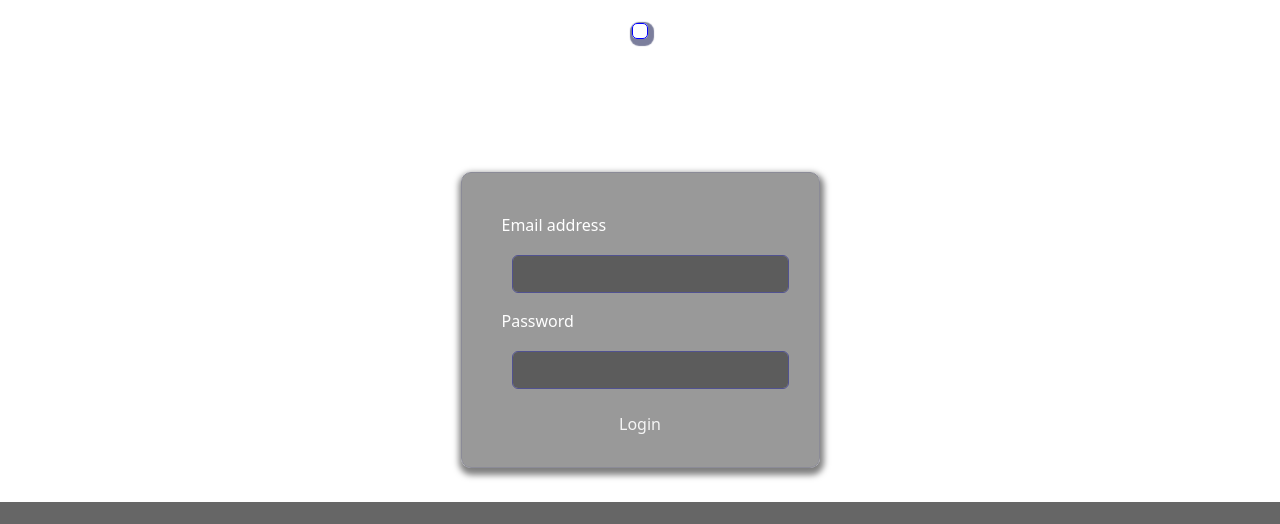
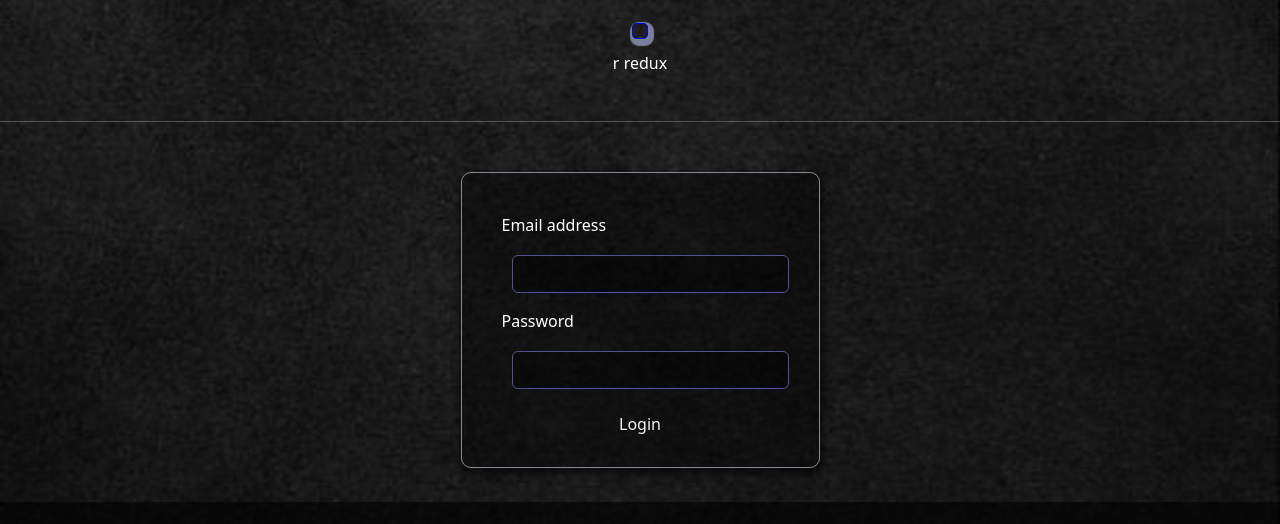
Before and after one commit to abdullahaldys9003/b, a plain HTML site: page index.html in a window 1280 px wide. Shown: the part 464-988 px from the top of the page. Drawn offline with Linux system fonts and the light colour scheme; the site is published under a folder, as on GitHub Pages, so addresses that start at the root find nothing.

Commit message:
Update index.html

```diff
--- a/index.html
+++ b/index.html
@@ -64,7 +64,7 @@
  <style>
 
       body {
-      background-image: url('/p1.jpg');
+      background-image: url('p1.jpg');
       background-size: cover;
       background-position: center;
      /* background-repeat: no-repeat;*/
```
